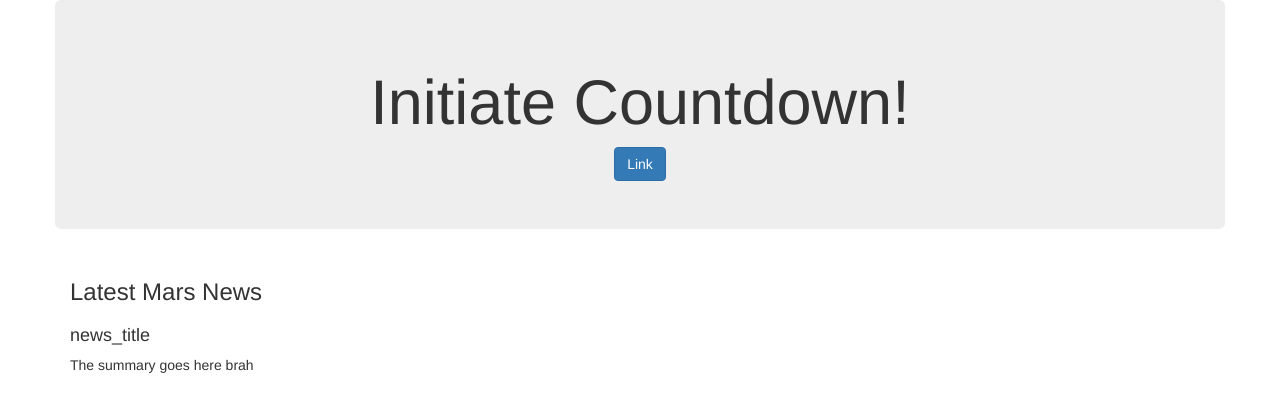
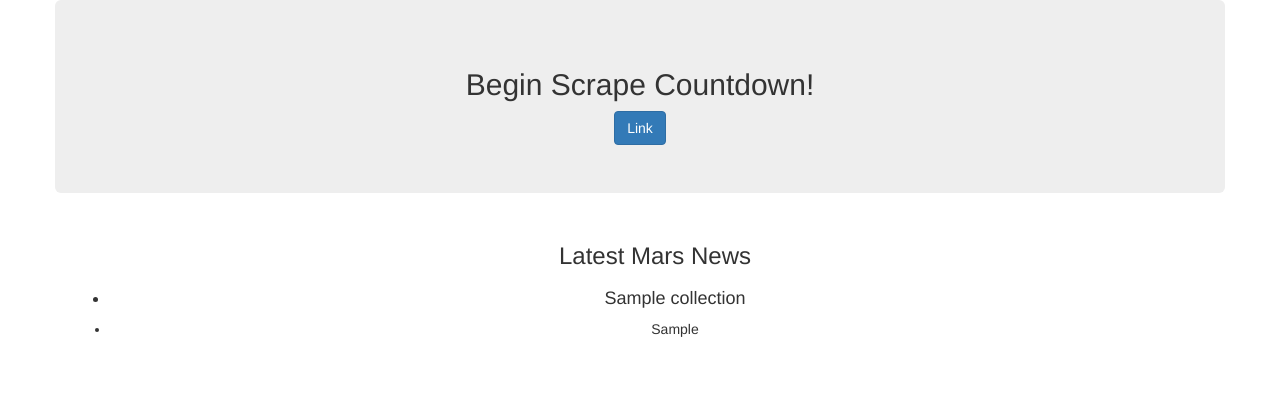
Before and after one commit to awesomepack/web-scrape, a Flask app: page / in a window 1280 px wide. Shown: the top 412 px of the page. Run offline with Flask 2, Linux system fonts and the light colour scheme; a database or web service that is not in the repository returns one stand-in record (values such as "Sample title"); some libraries are stand-ins or nearby versions.

Commit message:
Only one element is rendered at a time | Will try seperating items into their own container

```diff
--- a/Mars_Mission/app.py
+++ b/Mars_Mission/app.py
@@ -2,6 +2,7 @@
 from scrape import Scrape
 from flask import Flask , render_template , redirect
 from flask_pymongo import PyMongo
+import pymongo
 
 # Create Flask instance
 app = Flask(__name__ , template_folder= 'template')
@@ -13,10 +14,25 @@ mongo = PyMongo(app , uri = "mongodb://localhost:27017/scrape_app")
 @app.route('/')
 def root():
 
-    # Need to query mongo for mars Data
+    # Create connection to local instance of mongo
+    conn = 'mongodb://localhost:27017'
+
+    # Pass connection to PyMongo
+    client = pymongo.MongoClient(conn)
+
+    # Connect to the scrape_app DB
+    db = client.scrape_app
+
+    # Drops collection if exists to prevent duplicates
+    db.scrape_app.drop()
+
+    # Collecting data from collection
+    mars_data = db.collection.find({})
+
+
 
     # Render HTML file by passing queried data
-    return render_template("index.html" , text = "Initiate Countdown!" )
+    return render_template("index.html" , mars_data  = mars_data , mars2 = mars_data )
 
 
 # /scrape will extract data from websites and store as dictionary for loading in mongo db
--- a/Mars_Mission/template/index.html
+++ b/Mars_Mission/template/index.html
@@ -20,7 +20,7 @@
 
         <div class="jumbotron text-center">
           <!-- Render our data -->
-          <h1>{{ text }}</h1>
+          <h2>Begin Scrape Countdown!</h2>
 
           <a class="btn btn-primary" href="/scrape" role="button">Link</a>
 
@@ -36,16 +36,35 @@
     <div class = "row">
       <div class = 'col-12'>
 
-        <h3> Latest Mars News </h3>
+        <h3 class="text-center"> Latest Mars News </h3>
 
       </div>
     </div>
 
+<!-- Row for the scraped news summary and title -->
+
     <div class = "row">
       <div class = "col-12">
 
-        <h4> news_title </h4>
-        <p>The summary goes here brah</p>
+        <h4 class = "text-center">
+          <ul>
+          {% for data in mars_data %}
+          <li>{{data.news_title}}</li>
+          {% endfor %}
+          </ul>
+        </h4>
+
+        <div>
+        <ul class = "text-center">
+          {% for data in mars_data %}
+          <li class = "text-center">
+
+            {{data.news_p}}
+
+          </li>
+          {% endfor %}
+        </ul>
+        </div>
 
       </div>
     </div>
@@ -54,6 +73,8 @@
 
 
 
+
+
 </body>
 
 </html>
```
